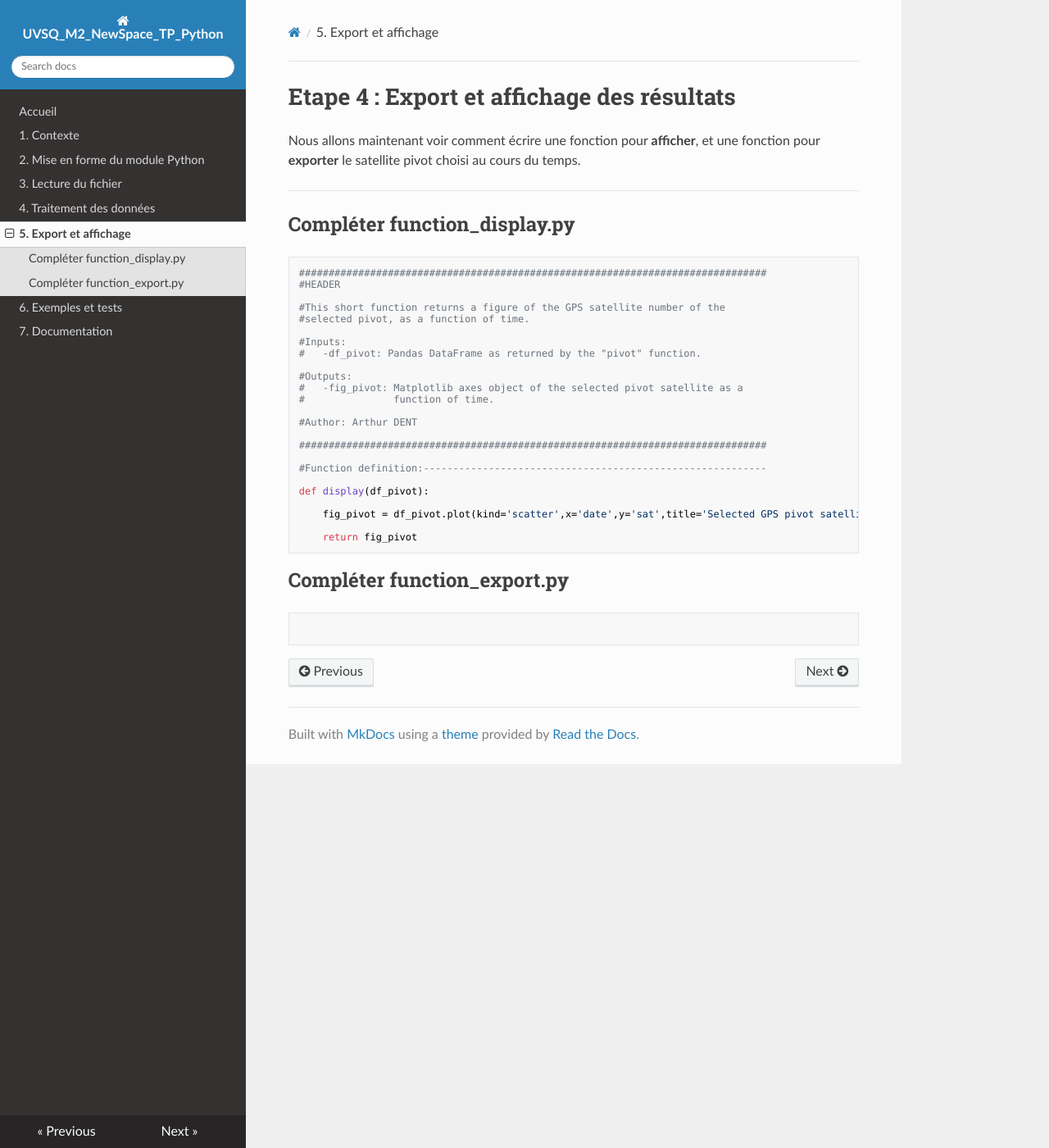
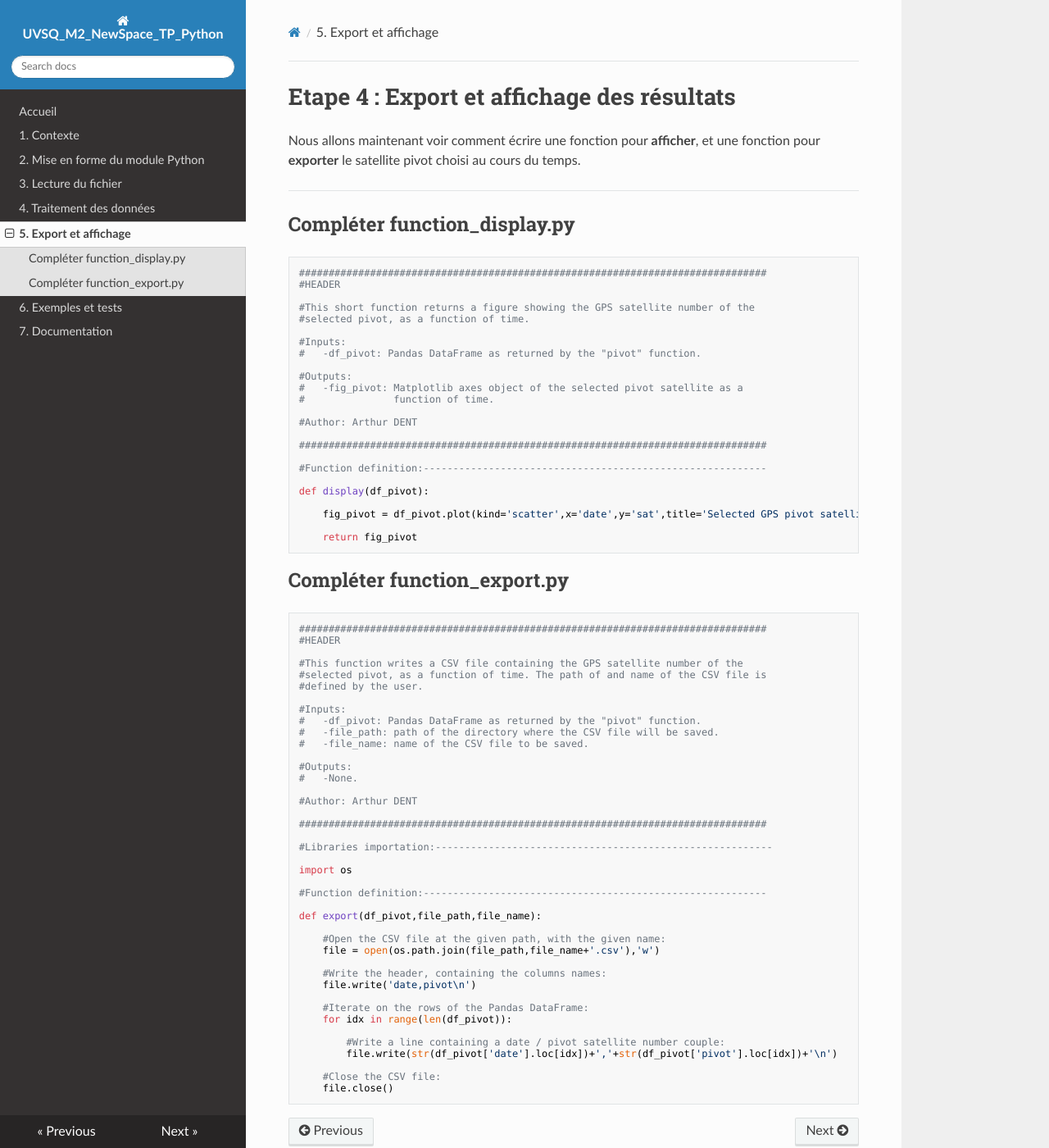
Before and after one commit to NicOudart/UVSQ_M2_NewSpace_TP_Python, an MkDocs documentation site: the page built from docs/5_Export_affichage.md, in a window 1280 px wide and 1400 px high. Shown: the whole window at 82% size. Built offline with MkDocs 1.6.1, drawn with Linux system fonts in a browser that asks for light colours; nearby versions of some CDN libraries.

Commit message:
-Add an export function Python script to part 5.

```diff
--- a/docs/5_Export_affichage.md
+++ b/docs/5_Export_affichage.md
@@ -10,7 +10,7 @@ Nous allons maintenant voir comment écrire une fonction pour **afficher**, et u
 ###############################################################################
 #HEADER
 
-#This short function returns a figure of the GPS satellite number of the
+#This short function returns a figure showing the GPS satellite number of the
 #selected pivot, as a function of time.
 
 #Inputs:
@@ -36,5 +36,45 @@ def display(df_pivot):
 ## Compléter function_export.py
 
 ~~~
+###############################################################################
+#HEADER
 
+#This function writes a CSV file containing the GPS satellite number of the
+#selected pivot, as a function of time. The path of and name of the CSV file is
+#defined by the user.
+
+#Inputs:
+#   -df_pivot: Pandas DataFrame as returned by the "pivot" function.
+#   -file_path: path of the directory where the CSV file will be saved.
+#   -file_name: name of the CSV file to be saved.
+
+#Outputs:
+#   -None.
+
+#Author: Arthur DENT
+
+###############################################################################
+
+#Libraries importation:---------------------------------------------------------
+
+import os
+
+#Function definition:----------------------------------------------------------
+
+def export(df_pivot,file_path,file_name):
+
+    #Open the CSV file at the given path, with the given name:
+    file = open(os.path.join(file_path,file_name+'.csv'),'w')
+
+    #Write the header, containing the columns names:
+    file.write('date,pivot\n')
+
+    #Iterate on the rows of the Pandas DataFrame:
+    for idx in range(len(df_pivot)):
+
+        #Write a line containing a date / pivot satellite number couple:
+        file.write(str(df_pivot['date'].loc[idx])+','+str(df_pivot['pivot'].loc[idx])+'\n')
+
+    #Close the CSV file:
+    file.close()
 ~~~
```
